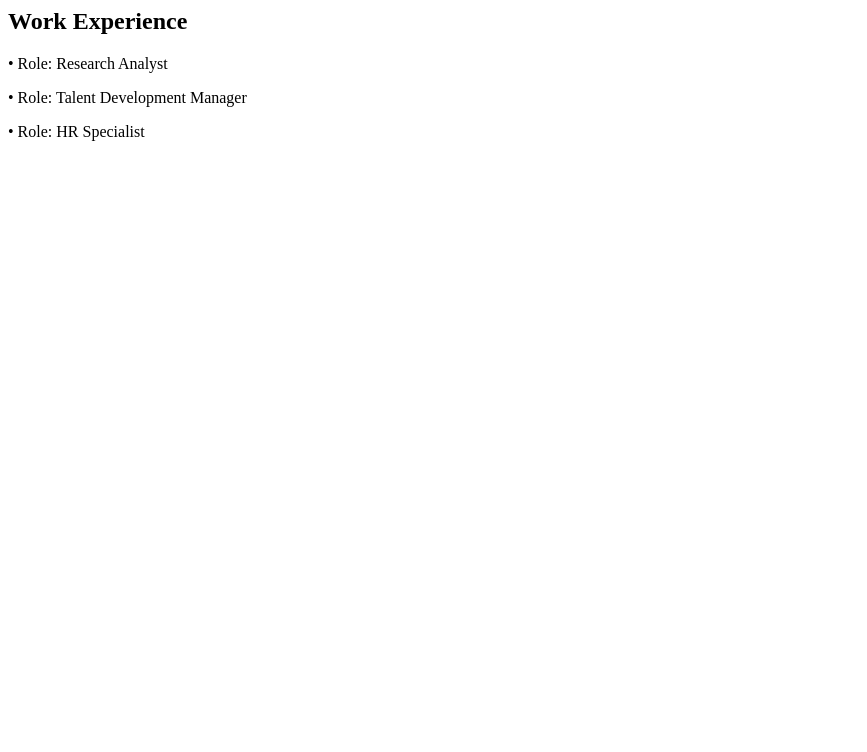
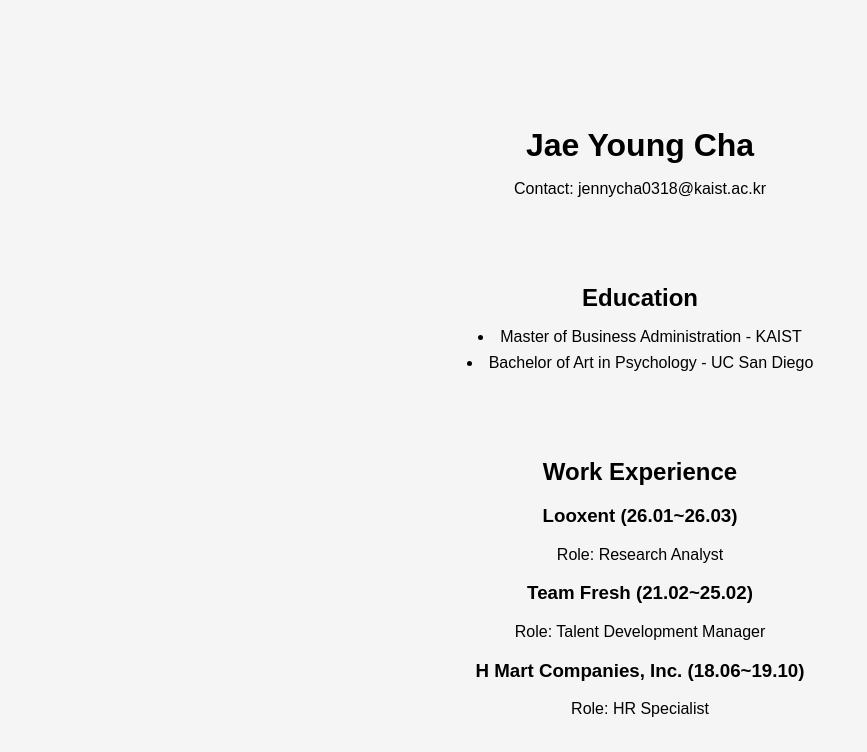
Before and after one commit to jennycha0318/intro, a plain HTML site: page index.html in a window 1280 px wide. Shown: the whole page, without its empty margins (0-867 px from the left). Drawn offline with Linux system fonts and the light colour scheme.

Commit message:
Revise index.html to include header and sections

```diff
--- a/index.html
+++ b/index.html
@@ -1,6 +1,66 @@
-<div class="work-experience">
-    <h2>Work Experience</h2>
-    <p>• Role: Research Analyst</p>
-    <p>• Role: Talent Development Manager</p>
-    <p>• Role: HR Specialist</p>
-</div>
+<!DOCTYPE html>
+<html lang="en">
+<head>
+    <meta charset="UTF-8">
+    <meta name="viewport" content="width=device-width, initial-scale=1.0">
+    <title>Jae Young Cha's Portfolio</title>
+    <style>
+        body {
+            display: flex;
+            flex-direction: column;
+            justify-content: center;
+            align-items: center;
+            min-height: 100vh;
+            margin: 0;
+            padding: 20px;
+            font-family: Arial, sans-serif;
+            background-color: #f5f5f5;
+        }
+
+        header, section {
+            text-align: center;
+            max-width: 600px;
+            margin: 20px 0;
+        }
+
+        h1 {
+            margin-bottom: 10px;
+        }
+
+        h2 {
+            margin-top: 30px;
+            margin-bottom: 15px;
+        }
+
+        ul {
+            list-style-position: inside;
+            padding: 0;
+        }
+
+        li {
+            margin: 8px 0;
+        }
+    </style>
+</head>
+<body>
+    <header>
+        <h1>Jae Young Cha</h1>
+        <p>Contact: jennycha0318@kaist.ac.kr</p>
+    </header>
+    <section>
+        <h2>Education</h2>
+        <ul>
+            <li> Master of Business Administration - KAIST </li>
+            <li> Bachelor of Art in Psychology - UC San Diego</li>
+        </ul>
+    </section>
+    <section>
+        <h2>Work Experience</h2>
+        <h3>Looxent (26.01~26.03)</h3>
+        <p>Role: Research Analyst</p>
+        <h3>Team Fresh (21.02~25.02)</h3>
+        <p>Role: Talent Development Manager</p>
+        <h3>H Mart Companies, Inc. (18.06~19.10)</h3>
+        <p>Role: HR Specialist</p>
+    </section>
+</body>
```
